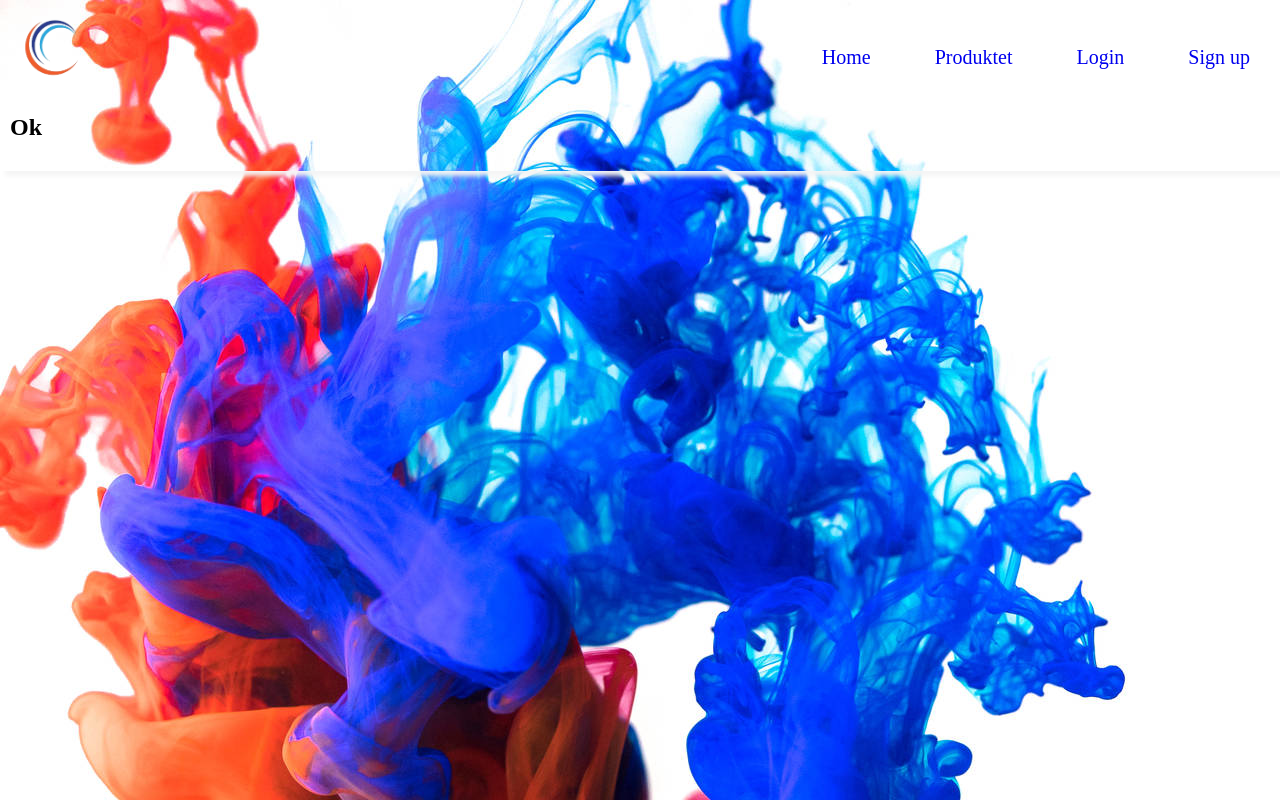
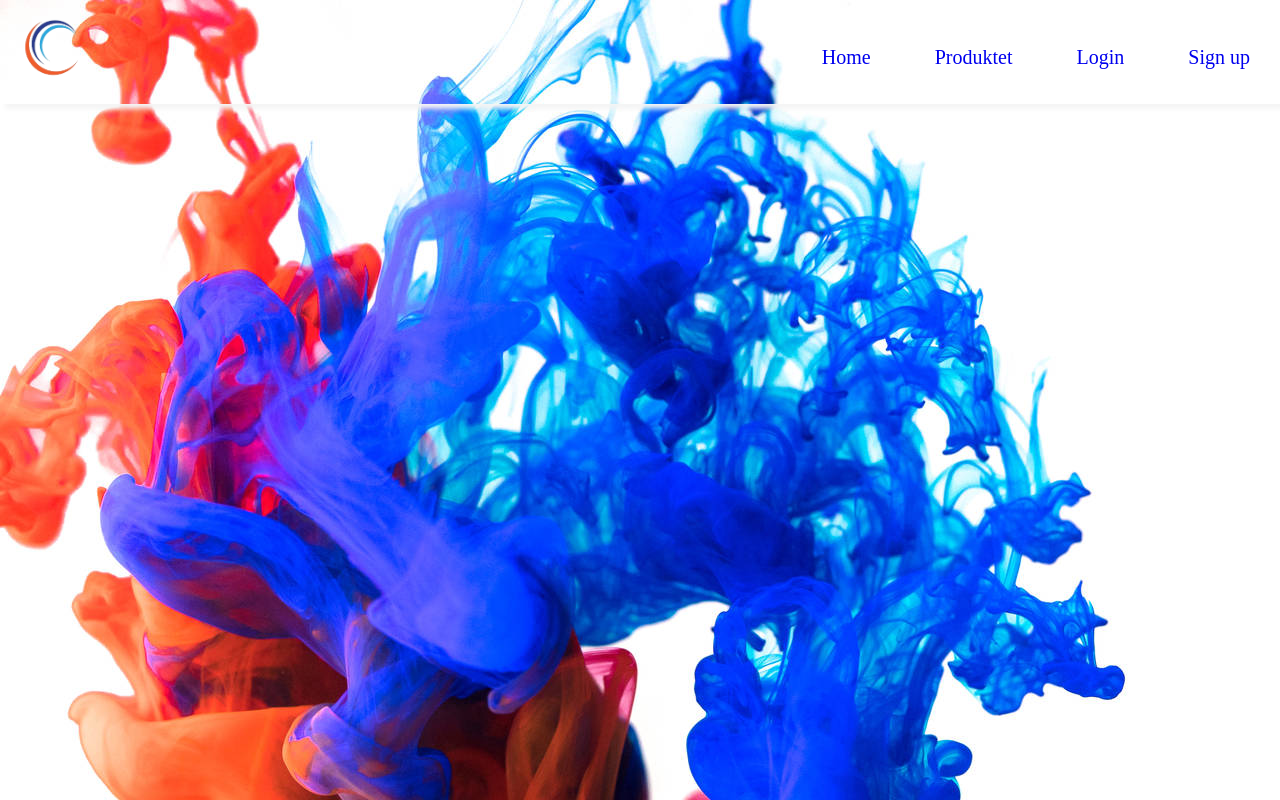
Before and after one commit to AlbulenaHysenii/Projektiprova, a plain HTML site: page index.html in a window 1280 px wide. Drawn offline with Linux system fonts and the light colour scheme.

Commit message:
Update index.html
e fshiva

```diff
--- a/index.html
+++ b/index.html
@@ -11,7 +11,7 @@
         <div class="navdiv">
             <div class="llogo">
                 <img src="foto/ok.png" alt="foto" height="80" width="85">
-              <h1>Ok</h1>
+
 
             </div>
 
```
